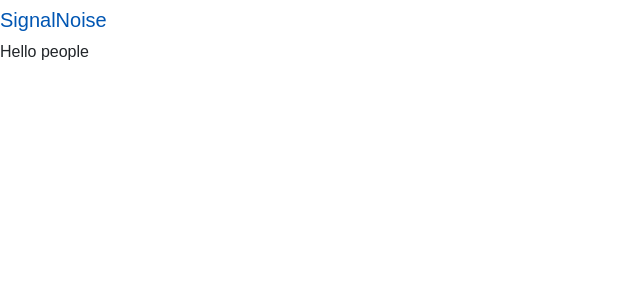
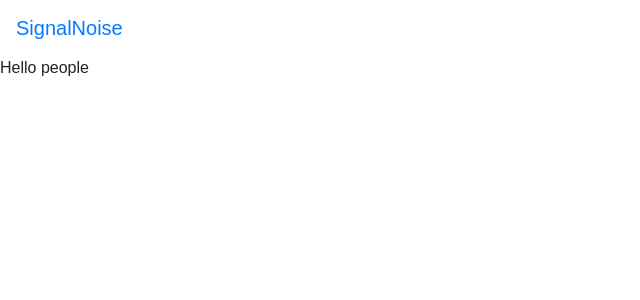
Before and after one commit to signalnoiseongithub/www, a Jekyll site: the page built from index.html, in a window 1280 px wide. Shown: the top 300 px of the page, without its empty margins (0-640 px from the left). Built offline with Jekyll 4.4.1, drawn with Linux system fonts in a browser that asks for light colours; some web fonts are replaced.

Commit message:
Update default.html

```diff
--- a/_layouts/default.html
+++ b/_layouts/default.html
@@ -20,7 +20,7 @@
 
   <body>
 
-    <header>
+    <header class="navbar">
       <nav class="nav">
         <a href="{{ site.baseurl }}" class="navbar-brand">{{ site.title }}</a>
       </nav>
```
